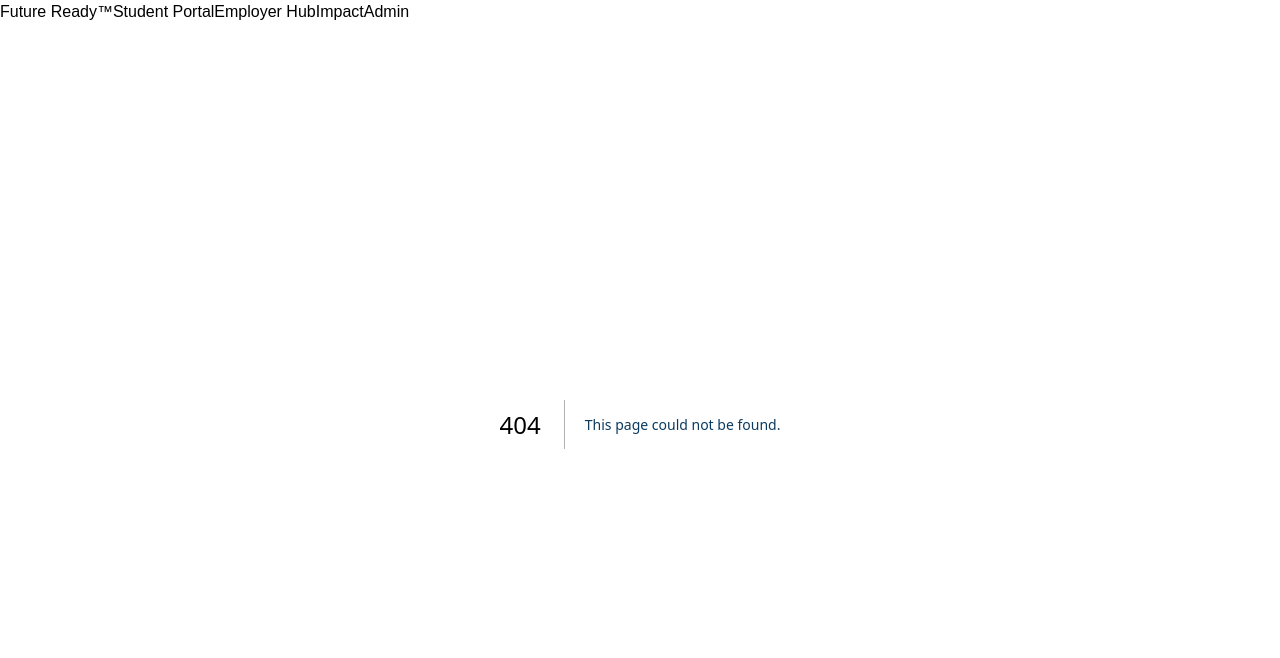
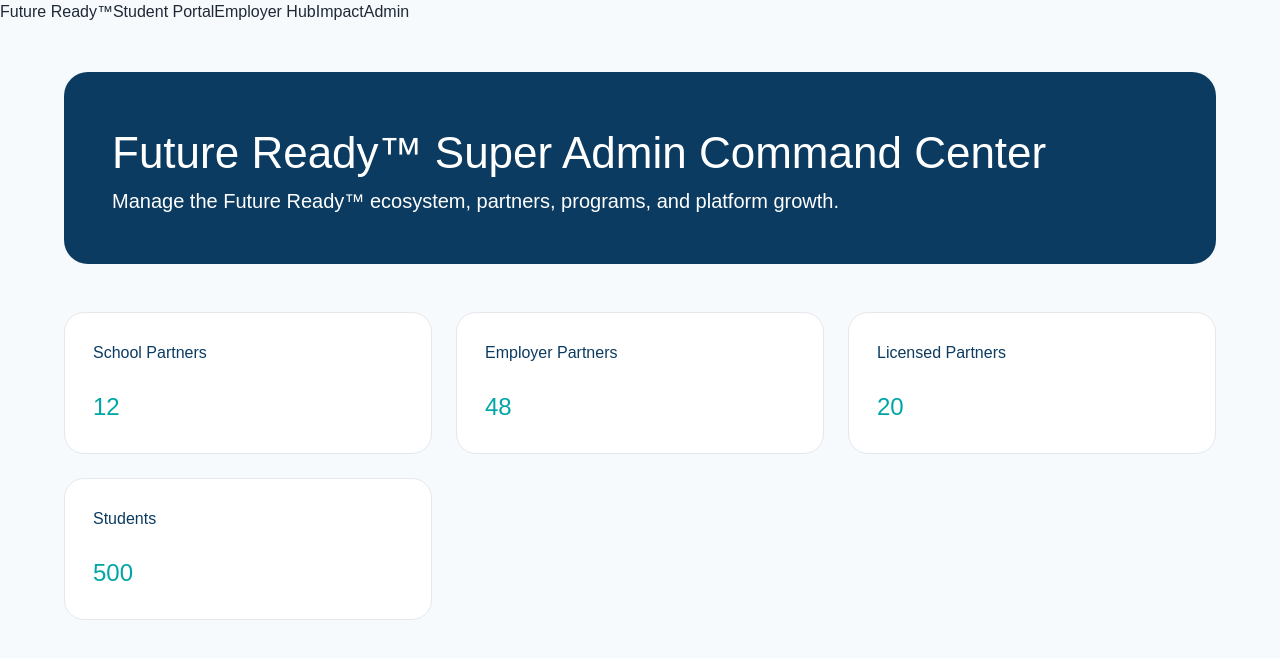
Before and after one commit to Link-Lake-Norman/Build6-, a Next.js app: page /super-admin in a window 1280 px wide. Before the commit this address had no page. Shown: the top 658 px of the page. Built offline with nearby package versions, Linux system fonts and the light colour scheme.

Commit message:
Add Future Ready super admin command center

```diff
--- /dev/null
+++ b/app/super-admin/page.tsx
@@ -0,0 +1,72 @@
+export default function SuperAdminPage() {
+
+  const metrics = {
+    schools: 12,
+    employers: 48,
+    partners: 20,
+    students: 500,
+  };
+
+  return (
+    <main>
+
+      <section className="hero">
+
+        <h1>
+          Future Ready™ Super Admin Command Center
+        </h1>
+
+        <p>
+          Manage the Future Ready™ ecosystem,
+          partners, programs, and platform growth.
+        </p>
+
+      </section>
+
+
+      <section className="journey-grid">
+
+        <article className="journey-card">
+          <h2>
+            School Partners
+          </h2>
+          <h3>
+            {metrics.schools}
+          </h3>
+        </article>
+
+
+        <article className="journey-card">
+          <h2>
+            Employer Partners
+          </h2>
+          <h3>
+            {metrics.employers}
+          </h3>
+        </article>
+
+
+        <article className="journey-card">
+          <h2>
+            Licensed Partners
+          </h2>
+          <h3>
+            {metrics.partners}
+          </h3>
+        </article>
+
+
+        <article className="journey-card">
+          <h2>
+            Students
+          </h2>
+          <h3>
+            {metrics.students}
+          </h3>
+        </article>
+
+      </section>
+
+    </main>
+  );
+}
```
